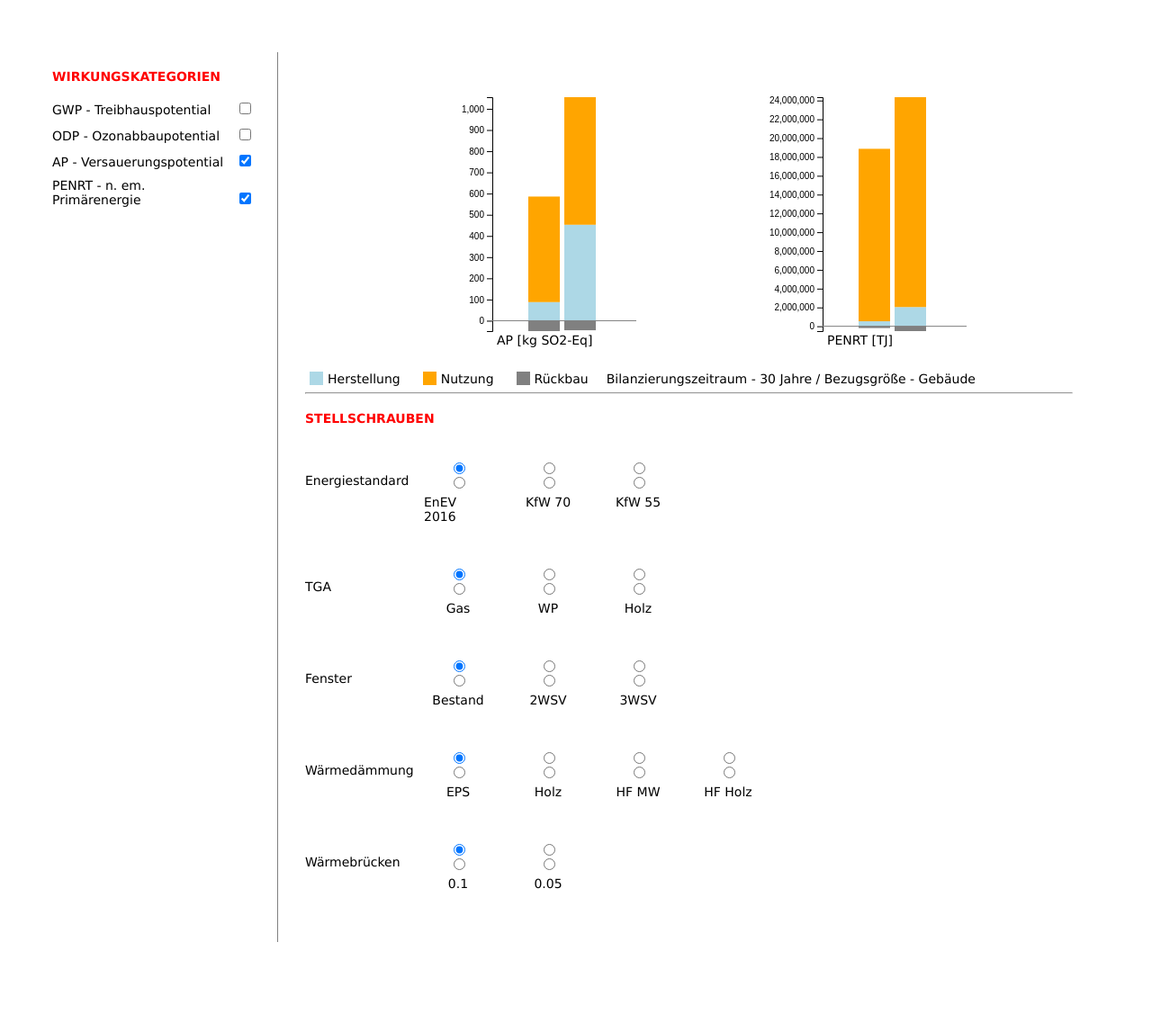
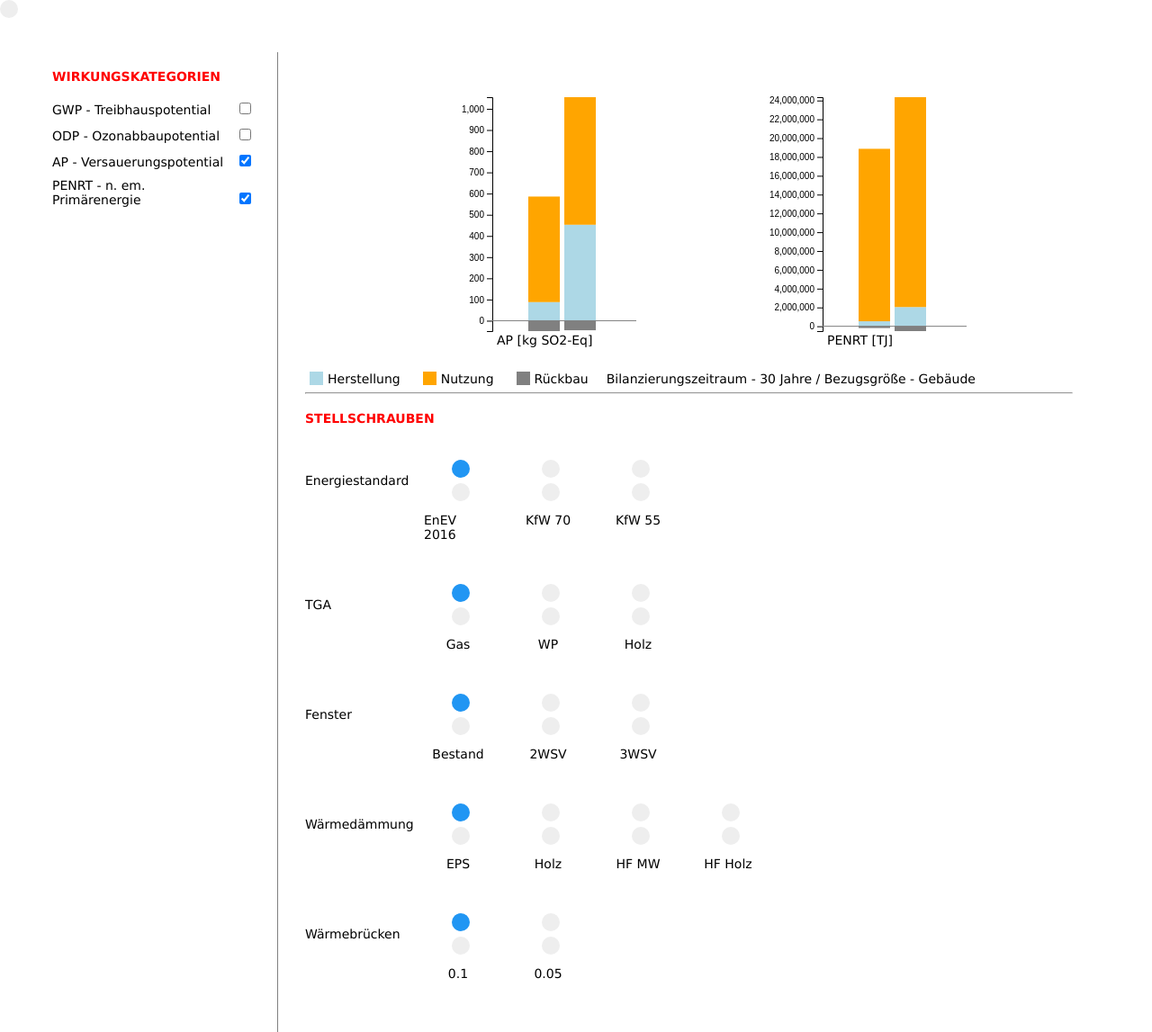
Before and after one commit to FelsyWaschbaer/bilanzlabor, a plain HTML site: page index.html in a window 1280 px wide. Shown: the whole page at 90% size. Before the commit the page ends 1105 px from the top, so only its background shows below. Drawn offline with Linux system fonts and the light colour scheme.

Commit message:
Custom radio buttons

```diff
--- a/index.html
+++ b/index.html
@@ -66,18 +66,36 @@
             <div class="stellschraube">
                 <label class="label-stellschraube">Energiestandard</label>
                 <div class="radiogroup2">
+                    <label class="radiocontainer">
                         <input type="radio" name="Standard1" value="EnEV'16" checked>
+                        <span class="checkmark"></span>
+                    </label>
+                    <label class="radiocontainer">
                         <input type="radio" name="Standard2" value="EnEV'16">
+                        <span class="checkmark alternative"></span>
+                    </label>
                     <label>EnEV 2016</label>
                 </div>
                 <div class="radiogroup2">
+                    <label class="radiocontainer">
                         <input type="radio" name="Standard1" value="KfW70">
+                        <span class="checkmark"></span>
+                    </label>
+                    <label class="radiocontainer">
                         <input type="radio" name="Standard2" value="KfW70">
+                        <span class="checkmark alternative"></span>
+                    </label>
                     <label>KfW 70</label>
                 </div>
                 <div class="radiogroup2">
+                    <label class="radiocontainer">
                         <input type="radio" name="Standard1" value="KfW55">
+                        <span class="checkmark"></span>
+                    </label>
+                    <label class="radiocontainer">
                         <input type="radio" name="Standard2" value="KfW55">
+                        <span class="checkmark alternative"></span>
+                    </label>
                     <label>KfW 55</label>
                 </div>
             </div>
@@ -85,18 +103,36 @@
             <div class="stellschraube">
                 <label class="label-stellschraube">TGA</label>
                 <div class="radiogroup2">
+                    <label class="radiocontainer">
                         <input type="radio" name="TGA1" value="Gas" checked>
+                        <span class="checkmark"></span>
+                    </label>
+                    <label class="radiocontainer">
                         <input type="radio" name="TGA2" value="Gas">
+                        <span class="checkmark alternative"></span>
+                    </label>
                     <label>Gas</label>
                 </div>
                 <div class="radiogroup2">
+                    <label class="radiocontainer">
                         <input type="radio" name="TGA1" value="WP">
+                        <span class="checkmark"></span>
+                    </label>
+                    <label class="radiocontainer">
                         <input type="radio" name="TGA2" value="WP">
+                        <span class="checkmark alternative"></span>
+                    </label>
                     <label>WP</label>
                 </div>
                 <div class="radiogroup2">
+                    <label class="radiocontainer">
                         <input type="radio" name="TGA1" value="Pellets">
+                        <span class="checkmark"></span>
+                    </label>
+                    <label class="radiocontainer">
                         <input type="radio" name="TGA2" value="Pellets">
+                        <span class="checkmark alternative"></span>
+                    </label>
                     <label>Holz</label>
                 </div>
             </div>
@@ -104,18 +140,36 @@
             <div class="stellschraube">
                 <label class="label-stellschraube">Fenster</label>
                 <div class="radiogroup2">
+                    <label class="radiocontainer">
                         <input type="radio" name="Fenster1" value="FB" checked>
+                        <span class="checkmark"></span>
+                    </label>
+                    <label class="radiocontainer">
                         <input type="radio" name="Fenster2" value="FB">
+                        <span class="checkmark alternative"></span>
+                    </label>
                     <label>Bestand</label>
                 </div>
                 <div class="radiogroup2">
+                    <label class="radiocontainer">
                         <input type="radio" name="Fenster1" value="2WSV">
+                        <span class="checkmark"></span>
+                    </label>
+                    <label class="radiocontainer">
                         <input type="radio" name="Fenster2" value="2WSV">
+                        <span class="checkmark alternative"></span>
+                    </label>
                     <label>2WSV</label>
                 </div>
                 <div class="radiogroup2">
+                    <label class="radiocontainer">
                         <input type="radio" name="Fenster1" value="3WSV">
+                        <span class="checkmark"></span>
+                    </label>
+                    <label class="radiocontainer">
                         <input type="radio" name="Fenster2" value="3WSV">
+                        <span class="checkmark alternative"></span>
+                    </label>
                     <label>3WSV</label>
                 </div>
             </div>
@@ -123,23 +177,48 @@
             <div class="stellschraube">
                 <label class="label-stellschraube">Wärmedämmung</label>
                 <div class="radiogroup2">
+                    <label class="radiocontainer">
                         <input type="radio" name="Waermedaemmung1" value="EPS" checked>
+                        <span class="checkmark"></span>
+                    </label>
+                    <label class="radiocontainer">
                         <input type="radio" name="Waermedaemmung2" value="EPS">
+                        <span class="checkmark alternative"></span>
+                    </label>
                     <label>EPS</label>
                 </div>
                 <div class="radiogroup2">
+                    <label class="radiocontainer">
                         <input type="radio" name="Waermedaemmung1" value="Holz">
+                        <span class="checkmark"></span>
+                    </label>
+                    <span class="checkmark"></span>
+                    <label class="radiocontainer">
                         <input type="radio" name="Waermedaemmung2" value="Holz">
+                        <span class="checkmark alternative"></span>
+                    </label>
                     <label>Holz</label>
                 </div>
                 <div class="radiogroup2">
+                    <label class="radiocontainer">
                         <input type="radio" name="Waermedaemmung1" value="HF MW">
+                        <span class="checkmark"></span>
+                    </label>
+                    <label class="radiocontainer">
                         <input type="radio" name="Waermedaemmung2" value="HF MW">
+                        <span class="checkmark alternative"></span>
+                    </label>
                     <label>HF MW</label>
                 </div>
                 <div class="radiogroup2">
+                    <label class="radiocontainer">
                         <input type="radio" name="Waermedaemmung1" value="HF Holz">
+                        <span class="checkmark"></span>
+                    </label>
+                    <label class="radiocontainer">
                         <input type="radio" name="Waermedaemmung2" value="HF Holz">
+                        <span class="checkmark alternative"></span>
+                    </label>
                     <label>HF Holz</label>
                 </div>
             </div>
@@ -147,13 +226,25 @@
             <div class="stellschraube">
                 <label class="label-stellschraube">Wärmebrücken</label>
                 <div class="radiogroup2">
+                    <label class="radiocontainer">
                         <input type="radio" name="Waermebruecken1" value="0.1" checked>
+                        <span class="checkmark"></span>
+                    </label>
+                    <label class="radiocontainer">
                         <input type="radio" name="Waermebruecken2" value="0.1">
+                        <span class="checkmark alternative"></span>
+                    </label>
                     <label>0.1</label>
                 </div>
                 <div class="radiogroup2">
+                    <label class="radiocontainer">
                         <input type="radio" name="Waermebruecken1" value="0.05">
+                        <span class="checkmark"></span>
+                    </label>
+                    <label class="radiocontainer">
                         <input type="radio" name="Waermebruecken2" value="0.05">
+                        <span class="checkmark alternative"></span>
+                    </label>
                     <label>0.05</label>
                 </div>
             </div>
--- a/style.css
+++ b/style.css
@@ -137,3 +137,63 @@ a {
   position: absolute;
   pointer-events: none;
 }
+
+/* Customize the label (the container) */
+.radiocontainer {
+  display: block;
+  position: relative;
+  padding-left: 35px;
+  margin-bottom: 12px;
+  cursor: pointer;
+  font-size: 22px;
+  -webkit-user-select: none;
+  -moz-user-select: none;
+  -ms-user-select: none;
+  user-select: none;
+}
+
+/* Hide the browser's default radio button */
+.radiocontainer input {
+  position: absolute;
+  opacity: 0;
+  cursor: pointer;
+  height: 0;
+  width: 0;
+}
+
+/* Create a custom radio button */
+.checkmark {
+  position: absolute;
+  top: 0;
+  left: 0;
+  height: 20px;
+  width: 20px;
+  background-color: #eee;
+  border-radius: 50%;
+}
+
+/* On mouse-over, add a grey background color */
+.radiocontainer:hover input ~ .checkmark {
+  background-color: #ccc;
+}
+
+/* When the radio button is checked, add a blue background */
+.radiocontainer input:checked ~ .checkmark {
+  background-color: #2196F3;
+}
+
+.radiocontainer input:checked ~ .checkmark.alternative {
+  background-color: #ff0000;
+}
+
+/* Create the indicator (the dot/circle - hidden when not checked) */
+.checkmark:after {
+  content: "";
+  position: absolute;
+  display: none;
+}
+
+/* Show the indicator (dot/circle) when checked */
+.radiocontainer input:checked ~ .checkmark:after {
+  display: block;
+}
```
Lines whose indentation alone changed are shown as unchanged.
